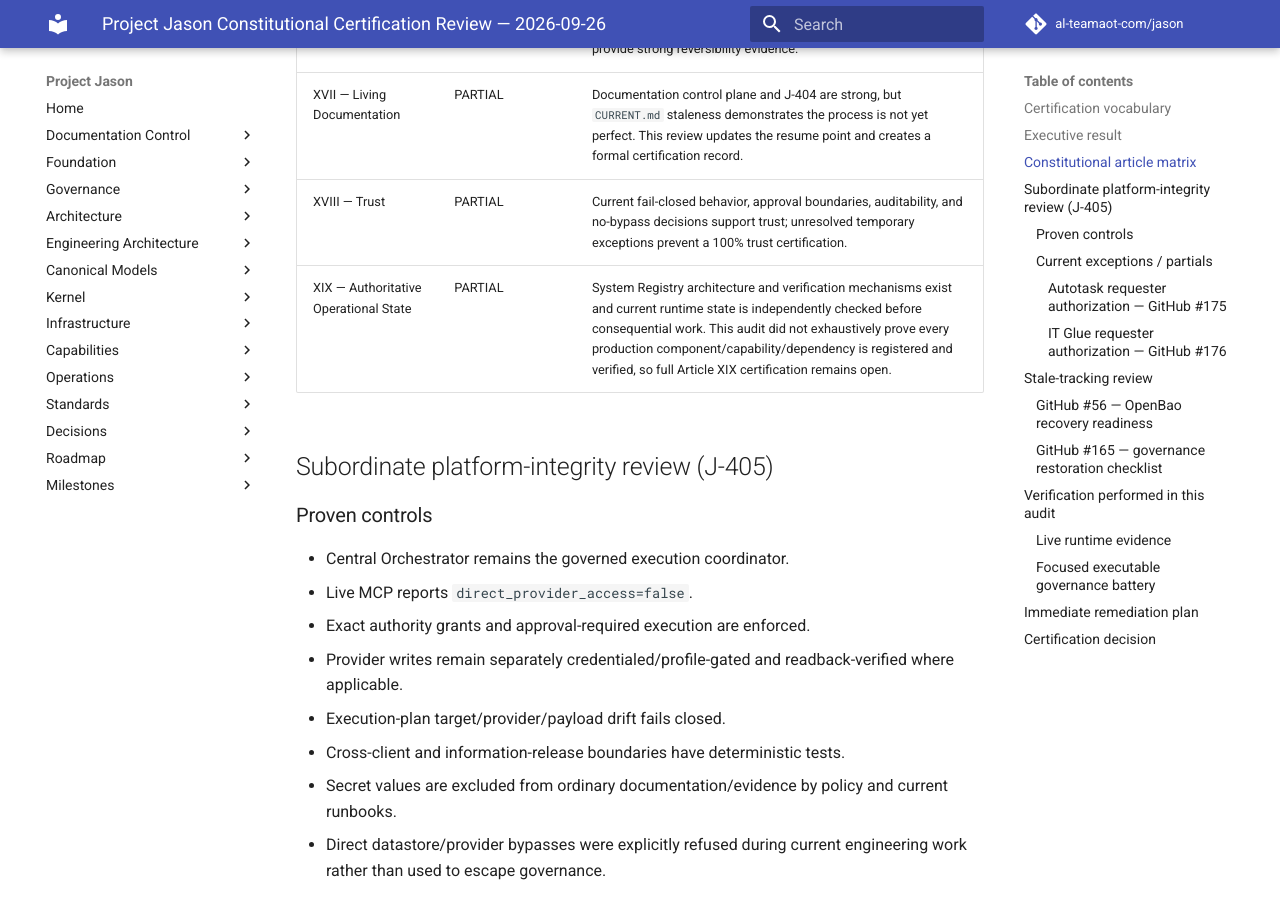
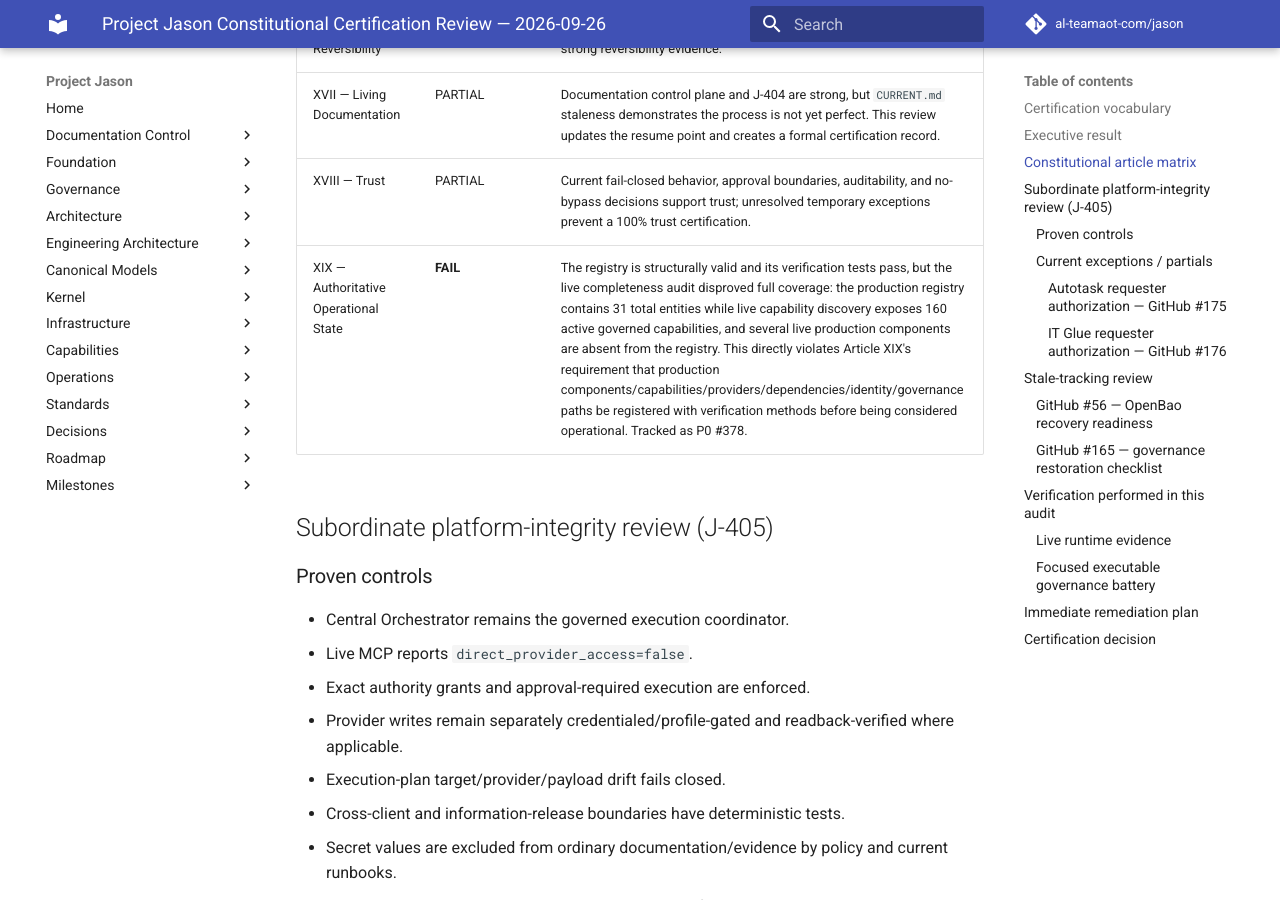
Before and after one commit to al-teamaot-com/jason, an MkDocs documentation site: the page built from docs/governance/CONSTITUTIONAL-CERTIFICATION-2026-09-26.md, in a window 1280 px wide and 900 px high, scrolled down 3068 px. Built offline with MkDocs 1.6.1 and Material for MkDocs 9.7.7, drawn with Linux system fonts in a browser that asks for light colours; comment, search, counter and statistics services are not loaded; some of the changed text lies outside the part shown.

Commit message:
Mark System Registry certification gap

```diff
--- a/docs/governance/CONSTITUTIONAL-CERTIFICATION-2026-09-26.md
+++ b/docs/governance/CONSTITUTIONAL-CERTIFICATION-2026-09-26.md
@@ -23,7 +23,7 @@ Certification is blocked by unresolved governance debt and proof gaps, principal
 1. temporary Jason-managed requester-authorization compatibility modes for Autotask and IT Glue remain active exceptions pending retirement, although they are now formally governed under J-405 with review due 2026-10-15;
 2. `CURRENT.md` was stale before this audit and is corrected by the certification workstream;
 3. full-host reboot acceptance for the OpenBao recovery control remains intentionally unperformed because reboot is disruptive, although bounded recovery evidence now exists and the original P0 #56 has been reconciled/closed;
-4. Article XIX/System Registry completeness has not yet been exhaustively proven across every production component/capability/provider/dependency/identity binding/governance path;
+4. Article XIX/System Registry completeness is now a confirmed FAIL: the structurally valid registry has 31 entities while the live capability registry exposes 160 active capabilities, and multiple live components are unregistered; remediation is tracked in P0 #378;
 5. MCP-server tests still need a production-equivalent certification runner because the host venv lacks MCP runtime dependencies;
 6. several constitutional principles (mission, simplicity, stewardship quality) require periodic architectural/human review and cannot honestly be certified by unit tests alone.
 
@@ -49,7 +49,7 @@ Certification is blocked by unresolved governance debt and proof gaps, principal
 | XVI — Modularity and Reversibility | PROVEN | Provider/capability boundaries, lifecycle states, rollback images/checkpoints, profile gating, and fail-closed activation provide strong reversibility evidence. |
 | XVII — Living Documentation | PARTIAL | Documentation control plane and J-404 are strong, but `CURRENT.md` staleness demonstrates the process is not yet perfect. This review updates the resume point and creates a formal certification record. |
 | XVIII — Trust | PARTIAL | Current fail-closed behavior, approval boundaries, auditability, and no-bypass decisions support trust; unresolved temporary exceptions prevent a 100% trust certification. |
-| XIX — Authoritative Operational State | PARTIAL | System Registry architecture and verification mechanisms exist and current runtime state is independently checked before consequential work. This audit did not exhaustively prove every production component/capability/dependency is registered and verified, so full Article XIX certification remains open. |
+| XIX — Authoritative Operational State | **FAIL** | The registry is structurally valid and its verification tests pass, but the live completeness audit disproved full coverage: the production registry contains 31 total entities while live capability discovery exposes 160 active governed capabilities, and several live production components are absent from the registry. This directly violates Article XIX's requirement that production components/capabilities/providers/dependencies/identity/governance paths be registered with verification methods before being considered operational. Tracked as P0 #378. |
 
 ## Subordinate platform-integrity review (J-405)
 
@@ -132,8 +132,8 @@ The host venv could not collect two MCP server test modules because it lacks the
 ## Immediate remediation plan
 
 1. Continue provider-native/delegated requester-authorization investigation and retire the formally governed Autotask #175 and IT Glue #176 compatibility exceptions when safe; mandatory exception review is due no later than 2026-10-15.
-2. Add a production-equivalent constitutional test runner that includes MCP dependencies and produces a durable certification artifact tied to a source revision.
-3. Audit System Registry completeness against Article XIX: every production component/capability/provider/dependency/identity binding/governance path must be registered with a verification method and observed/verified state.
+2. Resolve P0 #378 by restoring Article XIX/System Registry completeness and adding deterministic completeness enforcement against current production components/capabilities/providers/dependencies/identity/governance paths.
+3. Add a production-equivalent constitutional test runner that includes MCP dependencies and produces a durable certification artifact tied to a source revision.
 4. Review the remaining PARTIAL / NOT MECHANICALLY CERTIFIABLE constitutional articles with explicit architecture/owner evidence rather than pretending unit tests can settle them.
 5. Keep `docs/control/CURRENT.md` synchronized whenever a material workstream changes.
 6. Re-run this certification after remediation. A 100% statement may be made only when no FAIL/PARTIAL/EXCEPTION items remain and all mechanically testable controls have current evidence.
```
